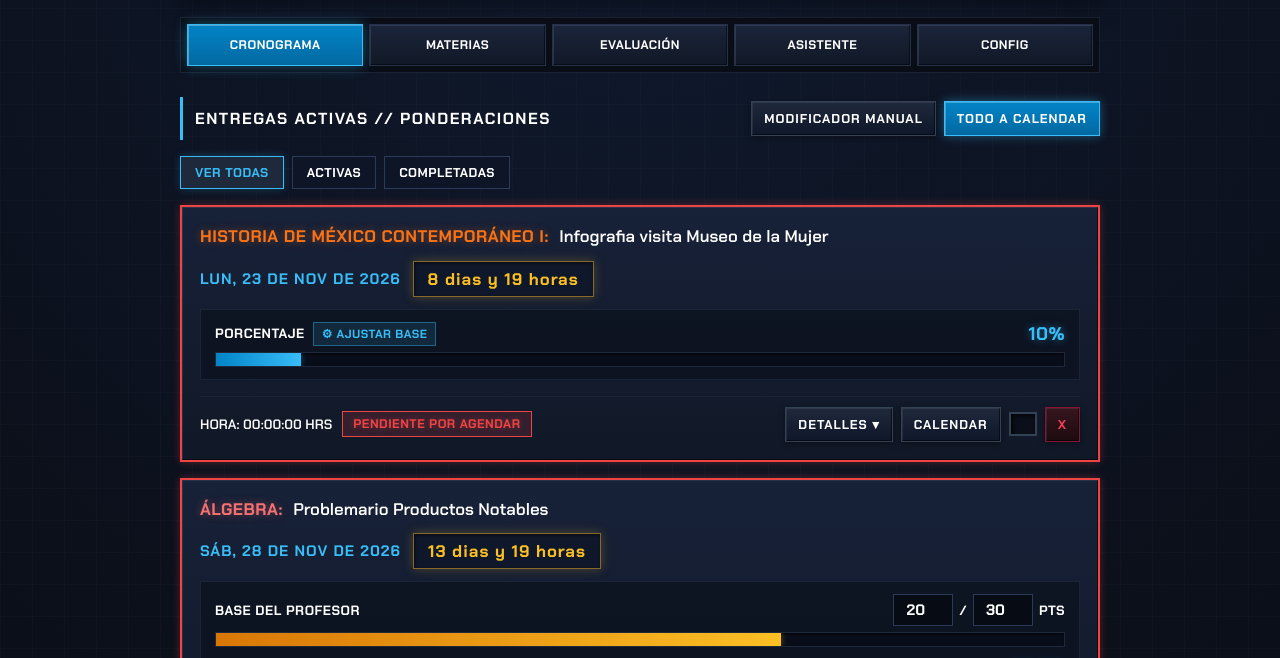
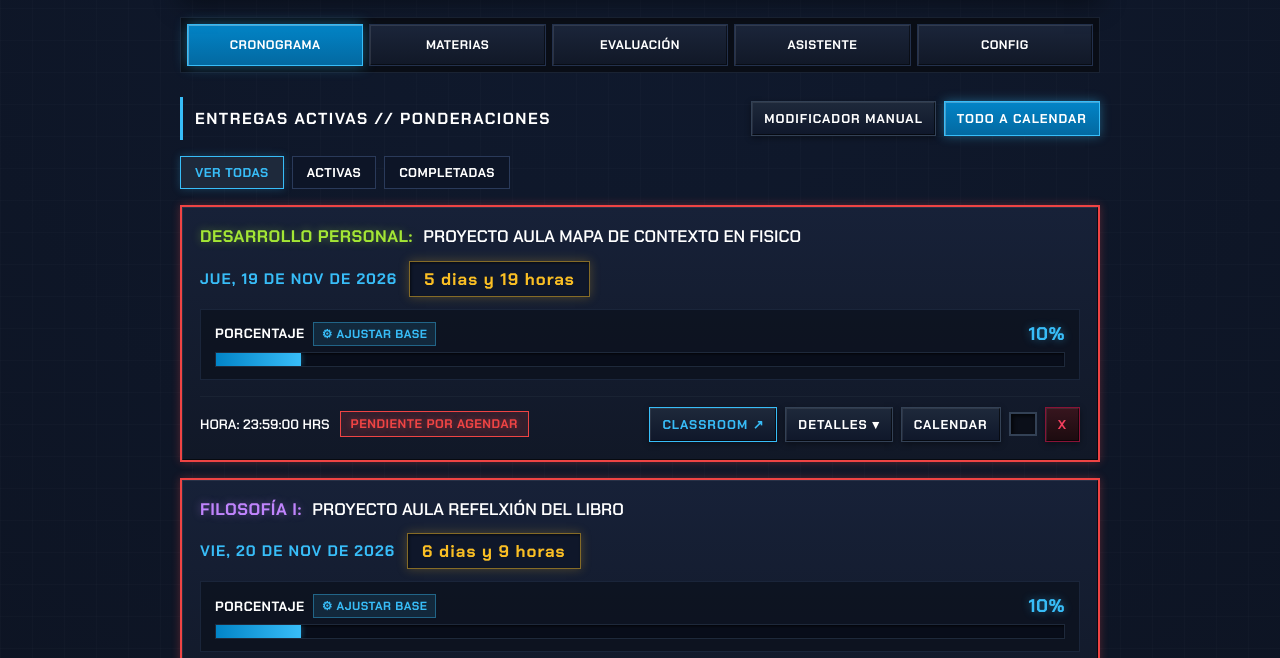
Before and after one commit to carlosalbertomontesdeoca17-maker/IBM5100-eureka, a plain HTML site: page index.html in a window 1280 px wide. Shown: the part 120-778 px from the top of the page. Drawn offline with Linux system fonts and the light colour scheme.

Commit message:
Refactor localStorage keys and add default weights

```diff
--- a/index.html
+++ b/index.html
@@ -1434,12 +1434,197 @@
       window.open(url, '_blank');
     }
 
-    let tareas = JSON.parse(localStorage.getItem("tareas_workstation_luis")) || [
-      { id: 1, tipo: 'porcentual', materia: "Historia de México Contemporáneo I", actividad: "Infografia visita Museo de la Mujer", fecha: "2026-11-23", hora: "00:00:00", puntos: 10, base: 100, forzarDual: false, urlClassroom: "", califX: null, detalles: "Visita al Museo de la Mujer. Entregar infografía en formato digital con fuentes bibliográficas y fotografías.", completada: false, sincronizada: false, parcial: 3 },
-      { id: 2, tipo: 'porcentual', materia: "Historia de México Contemporáneo I", actividad: "Debate construccion de la nacion", fecha: "2026-11-30", hora: "00:00:00", puntos: 20, base: 100, forzarDual: false, urlClassroom: "", califX: null, detalles: "Debate sobre el proceso de construcción del Estado-Nación mexicano. Preparar argumentos por equipo.", completada: false, sincronizada: false, parcial: 3 },
-      { id: 3, tipo: 'porcentual', materia: "Álgebra", actividad: "Problemario Productos Notables", fecha: "2026-11-28", hora: "00:00:00", puntos: 20, base: 30, forzarDual: false, urlClassroom: "", califX: null, detalles: "Ejercicios de productos notables y factorización. Procedimiento completo a mano con hojas milimétricas.", completada: false, sincronizada: false, parcial: 3 },
-      { id: 4, tipo: 'ordinal', materia: "DHP", actividad: "Firma de cuaderno y glosario", fecha: "2026-11-29", hora: "00:00:00", puntos: 0, base: 0, forzarDual: false, urlClassroom: "", califX: null, detalles: "Revisión de cuaderno completo con firmas y glosario de términos cognitivos del 3er parcial.", completada: false, sincronizada: false, parcial: 3 }
+    const TAREAS_PRECARGADAS = [
+      {
+        "id": 1,
+        "tipo": "porcentual",
+        "materia": "Historia de México Contemporáneo I",
+        "actividad": "INFOGRAFIA VISITA AL MUSEO DE LA MUJER",
+        "fecha": "2026-11-25",
+        "hora": "21:00:00",
+        "puntos": 10,
+        "base": 100,
+        "forzarDual": false,
+        "urlClassroom": "https://classroom.google.com/u/0/c/ODc2Njk3NDkxMjQx/a/ODk4NTA3NzQ0NzY2/details?hl=es",
+        "detalles": "REALIZAR LA INFORMACION DE LA INFOGRAFIA",
+        "califX": null,
+        "completada": false,
+        "sincronizada": false,
+        "parcial": 3
+      },
+      {
+        "id": 2,
+        "tipo": "porcentual",
+        "materia": "Historia de México Contemporáneo I",
+        "actividad": "E.INTEGRADORA, CONCLUSION, PRESENTACION CANVA, GRUPAL",
+        "fecha": "2026-11-30",
+        "hora": "21:00:00",
+        "puntos": 20,
+        "base": 100,
+        "forzarDual": false,
+        "urlClassroom": "https://classroom.google.com/u/0/c/ODc2Njk3NDkxMjQx/a/ODk4NTEyMzU2MzMx/details?hl=es",
+        "detalles": "REALIZAR LA CONCLUSION GRUPAL.",
+        "califX": null,
+        "completada": false,
+        "sincronizada": false,
+        "parcial": 3
+      },
+      {
+        "id": 3,
+        "tipo": "porcentual",
+        "materia": "Historia de México Contemporáneo I",
+        "actividad": "ACTIVIDADES FORMATIVAS",
+        "fecha": "2026-11-30",
+        "hora": "21:00:00",
+        "puntos": 40,
+        "base": 100,
+        "forzarDual": false,
+        "urlClassroom": "https://classroom.google.com/c/ODc2Njk3NDkxMjQx/a/ODk5MjE4NDIwNTY3/details?hl=es",
+        "detalles": "",
+        "califX": null,
+        "completada": false,
+        "sincronizada": false,
+        "parcial": 3
+      },
+      {
+        "id": 4,
+        "tipo": "porcentual",
+        "materia": "Historia de México Contemporáneo I",
+        "actividad": "EXAMEN ESCRITO",
+        "fecha": "2026-12-07",
+        "hora": "00:00:00",
+        "puntos": 30,
+        "base": 100,
+        "forzarDual": false,
+        "urlClassroom": "",
+        "detalles": "",
+        "califX": null,
+        "completada": false,
+        "sincronizada": false,
+        "parcial": 3
+      },
+      {
+        "id": 1793932492465,
+        "tipo": "porcentual",
+        "materia": "Desarrollo Personal",
+        "actividad": "E.INTEGRADORA, INVESTIGACION, INFOGRAFIA Y CONLUSIÓN",
+        "fecha": "2026-11-30",
+        "hora": "23:59:00",
+        "puntos": 40,
+        "base": 100,
+        "forzarDual": false,
+        "urlClassroom": "https://classroom.google.com/u/0/c/ODE5OTQ2MTgwMTE5/a/ODk1OTE5MjQzNzYy/details?hl=es",
+        "detalles": "INVESTIGACION Y CONCLUSIONES: INDIVIDUAL, DIGITAL\nINFOGRAFÍA DEL PROYECTO PERSONAL EN SU CONTEXTO ACTUAL: GRUPAL,EN FISICO",
+        "califX": null,
+        "completada": false,
+        "sincronizada": false,
+        "parcial": 3
+      },
+      {
+        "id": 1793933225109,
+        "tipo": "porcentual",
+        "materia": "Desarrollo Personal",
+        "actividad": "PROYECTO AULA MAPA DE CONTEXTO EN FISICO",
+        "fecha": "2026-11-19",
+        "hora": "23:59:00",
+        "puntos": 10,
+        "base": 100,
+        "forzarDual": false,
+        "urlClassroom": "https://classroom.google.com/u/0/c/ODE5OTQ2MTgwMTE5/a/ODk3OTA4NjA3MDc3/details?hl=es",
+        "detalles": "HACER UN MAPA DE CONTEXTO SOBRE LAS REDES SOCIALES Y LA VIDA ESTUDIANTIL",
+        "califX": null,
+        "completada": false,
+        "sincronizada": false,
+        "parcial": 3
+      },
+      {
+        "id": 1794029854001,
+        "tipo": "porcentual",
+        "materia": "Expresión Oral y Escrita I",
+        "actividad": "E.INTEGRADORA, EXPOSICIÓN",
+        "fecha": "2026-11-25",
+        "hora": "00:00:00",
+        "puntos": 35,
+        "base": 100,
+        "forzarDual": false,
+        "urlClassroom": "https://classroom.google.com/c/ODc2NTI1MDkzNDUy/p/ODk4Nzg5ODM1Nzk2/details?hl=es",
+        "detalles": "TEMAS:\ncualidades de la expresión oral \ntécnicas de expresión oral \nElementos de las técnicas de exposición",
+        "califX": null,
+        "completada": false,
+        "sincronizada": false,
+        "parcial": 3
+      },
+      {
+        "id": 1794030652499,
+        "tipo": "porcentual",
+        "materia": "Expresión Oral y Escrita I",
+        "actividad": "EXAMEN ESCRITO",
+        "fecha": "2026-11-27",
+        "hora": "00:00:00",
+        "puntos": 30,
+        "base": 100,
+        "forzarDual": false,
+        "urlClassroom": "",
+        "detalles": "",
+        "califX": null,
+        "completada": false,
+        "sincronizada": false,
+        "parcial": 3
+      },
+      {
+        "id": 1794365892663,
+        "tipo": "porcentual",
+        "materia": "Filosofía I",
+        "actividad": "EXTRA, MUSEO DE LA MEMORIA Y TOLERANCIA",
+        "fecha": "2026-11-27",
+        "hora": "13:00:00",
+        "puntos": 15,
+        "base": 100,
+        "forzarDual": false,
+        "urlClassroom": "https://classroom.google.com/c/ODc2NDUwNDcwMzUy/p/ODk4NzU0MTU3OTU1/details?hl=es",
+        "detalles": "1.está frente la alameda\n2. Se contesta con tinta AZUL \n3. Tomar una foto donde se encuentra Gilberto Bosque para anexar a su trabajo\n4. Deberán pegar el ticket / boleto, INDIVIDUAL.",
+        "califX": null,
+        "completada": false,
+        "sincronizada": false,
+        "parcial": 3
+      },
+      {
+        "id": 1794438504916,
+        "tipo": "porcentual",
+        "materia": "Filosofía I",
+        "actividad": "PROYECTO AULA REFELXIÓN DEL LIBRO",
+        "fecha": "2026-11-20",
+        "hora": "14:00:00",
+        "puntos": 10,
+        "base": 100,
+        "forzarDual": false,
+        "urlClassroom": "https://classroom.google.com/c/ODc2NDUwNDcwMzUy/p/ODk5MDA2MzQzMjc4/details?hl=es",
+        "detalles": "",
+        "califX": null,
+        "completada": false,
+        "sincronizada": false,
+        "parcial": 3
+      },
+      {
+        "id": 1794525272376,
+        "tipo": "porcentual",
+        "materia": "Filosofía I",
+        "actividad": "EXPOSICIÓN DILEMA ETICO",
+        "fecha": "2026-11-24",
+        "hora": "09:00:00",
+        "puntos": 70,
+        "base": 100,
+        "forzarDual": false,
+        "urlClassroom": "https://classroom.google.com/c/ODc2NDUwNDcwMzUy/p/ODk5MDEwNjIxODg1/details?hl=es",
+        "detalles": "",
+        "califX": null,
+        "completada": false,
+        "sincronizada": false,
+        "parcial": 3
+      }
     ];
+
+    let tareas = JSON.parse(localStorage.getItem("tareas_workstation_luis_v2")) || TAREAS_PRECARGADAS;
 
     tareas = tareas.map(t => ({
       ...t,
@@ -1454,7 +1639,7 @@
       califX: t.califX !== undefined ? t.califX : (t.notaObtenida !== undefined ? t.notaObtenida : null)
     }));
 
-    let calificacionesSemestre = JSON.parse(localStorage.getItem("calif_semestre_workstation_luis")) || {};
+    let calificacionesSemestre = JSON.parse(localStorage.getItem("calif_semestre_workstation_luis_v2")) || {};
 
     for (let k in calificacionesSemestre) {
       const norm = normalizarMateria(k);
@@ -1477,11 +1662,23 @@
       }
     });
 
-    let pesosParciales = JSON.parse(localStorage.getItem("pesos_parciales_workstation_luis")) || {};
+    const PESOS_DEFAULT_GRUPO = {
+      "Orientación Juvenil y Profesional I": { p1: 33.33, p2: 33.33, p3: 33.33 },
+      "Historia de México Contemporáneo I": { p1: 33.33, p2: 33.33, p3: 33.33 },
+      "Desarrollo Personal": { p1: 30, p2: 40, p3: 30 },
+      "Álgebra": { p1: 30, p2: 30, p3: 40 },
+      "Filosofía I": { p1: 33.33, p2: 33.33, p3: 33.33 },
+      "Expresión Oral y Escrita I": { p1: 33.33, p2: 33.33, p3: 33.33 },
+      "Computación Básica I": { p1: 33.33, p2: 33.33, p3: 33.33 },
+      "Inglés I": { p1: 33.33, p2: 33.33, p3: 33.33 },
+      "DHP": { p1: 33.33, p2: 33.33, p3: 33.33 }
+    };
+
+    let pesosParciales = JSON.parse(localStorage.getItem("pesos_parciales_workstation_luis_v2")) || PESOS_DEFAULT_GRUPO;
 
     MATERIAS_OFICIALES.forEach(m => {
       if (!pesosParciales[m]) {
-        pesosParciales[m] = { p1: 33.33, p2: 33.33, p3: 33.33 };
+        pesosParciales[m] = PESOS_DEFAULT_GRUPO[m] || { p1: 33.33, p2: 33.33, p3: 33.33 };
       } else {
         ['p1', 'p2', 'p3'].forEach(pk => {
           if (Math.abs(pesosParciales[m][pk] - 33.34) < 0.1 || Math.abs(pesosParciales[m][pk] - 33.4) < 0.1 || Math.abs(pesosParciales[m][pk] - 33.3) < 0.1) {
@@ -1498,9 +1695,9 @@
     let filtroActual = 'todas';
 
     function guardarLocal(origenRemoto = false) {
-      localStorage.setItem("tareas_workstation_luis", JSON.stringify(tareas));
-      localStorage.setItem("calif_semestre_workstation_luis", JSON.stringify(calificacionesSemestre));
-      localStorage.setItem("pesos_parciales_workstation_luis", JSON.stringify(pesosParciales));
+      localStorage.setItem("tareas_workstation_luis_v2", JSON.stringify(tareas));
+      localStorage.setItem("calif_semestre_workstation_luis_v2", JSON.stringify(calificacionesSemestre));
+      localStorage.setItem("pesos_parciales_workstation_luis_v2", JSON.stringify(pesosParciales));
 
       if (!origenRemoto && db) {
         db.collection("workstation").doc("datos_academicos").set({
```
